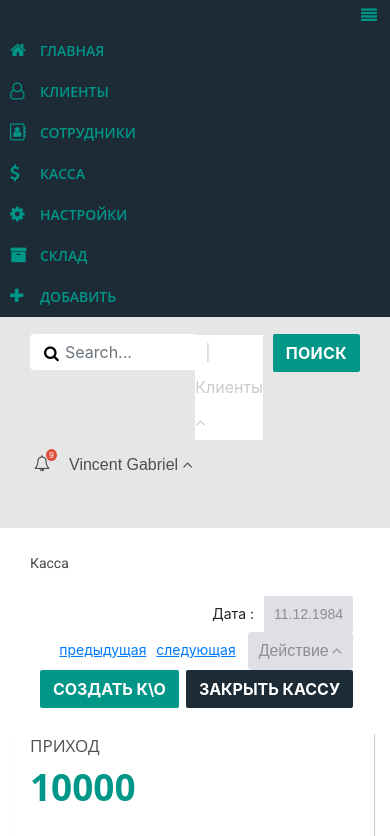
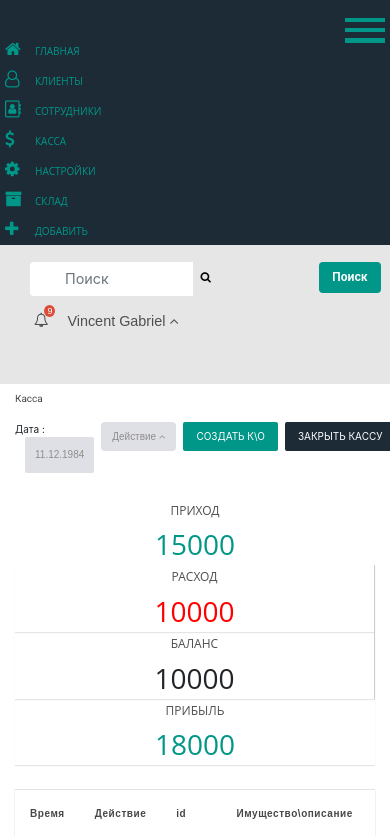
Before and after one commit to NataliyaVerchenko/CRM, a plain HTML site: page index.html in a window 390 px wide. Shown: the top 836 px of the page. Drawn offline with nearby package versions, Linux system fonts and the light colour scheme; a script that the page names is missing; a web font is replaced by a local one.

Commit message:
add coment

```diff
--- a/css/style.css
+++ b/css/style.css
@@ -46,14 +46,6 @@ img {
     border: none;
 }
 
-.col-bg-w {
-    background: white;
-}
-
-.col-bg-main {
-    background: #009688;
-}
-
 .wrapper {
     position: absolute;
     top: 0;
@@ -66,6 +58,11 @@ img {
 .sidebar {
     background: #1c2b36;
     position: relative;
+    left: 0;
+}
+
+.sidebar-menu {
+    margin-top: 35px;
 }
 
 .sidebar span {
@@ -77,6 +74,69 @@ img {
     flex-direction: row-reverse;
 }
 
+.navbar-toggle .icon-bar {
+    background-color: #ffffff;
+}
+
+.toggle-hamburger {
+    background-color: transparent;
+    /* color: #ccc; */
+    display: block;
+    position: absolute;
+    top: 18px;
+    right: 0;
+    overflow: hidden;
+    margin: 0;
+    padding: 0;
+    width: 50px;
+    height: 25px;
+    font-size: 0;
+    -webkit-appearance: none;
+    -moz-appearance: none;
+    appearance: none;
+    box-shadow: none;
+    border: none;
+    border-radius: none;
+    cursor: pointer;
+    -webkit-transition: background 0.3s;
+    transition: background 0.3s;
+}
+
+.toggle-hamburger:focus {
+    outline: none;
+}
+
+.toggle-hamburger span {
+    display: block;
+    position: absolute;
+    top: 10px;
+    left: 5px;
+    right: 5px;
+    height: 4px;
+    background: #009688;
+}
+
+.toggle-hamburger span::before, .toggle-hamburger span::after {
+    position: absolute;
+    display: block;
+    left: 0;
+    width: 100%;
+    height: 14px;
+    background-color: #009688;
+    content: "";
+}
+
+.toggle-hamburger span::before {
+    top: -20px;
+}
+
+.toggle-hamburger span::after {
+    bottom: -20px;
+}
+.toggle-hamburger:hover .sidebar{
+
+    left: -137px;
+}
 .nav-sidebar {
     list-style: none;
     display: block;
@@ -108,26 +168,49 @@ img {
 
 }
 
+.toogle {
+    display: block;
+
+}
+
+.toogle .btn-navbar {
+    position: relative;
+    float: right;
+    padding: 9px 10px;
+    margin: 0 0 20px 0;
+    background-color: gainsboro;
+    /* background-image: none; */
+    border: 1px solid transparent;
+    border-radius: 4px;
+}
+
+.navbar-toggle .icon-bar {
+    display: block;
+    width: 22px;
+    height: 2px;
+    border-radius: 1px;
+}
+
 /******* MAIN **********/
 section {
     padding: 10px 15px;
 }
 
 /*****START SECTION HEADER*/
-.section-header {
+.content-header {
     padding: 17px 30px;
     margin: 0 -15px;
     background: #e6e6e6;
 }
 
-.section-header ul {
+.content-header ul {
     list-style: none;
     font-size: 0;
 }
 
-.section-header .left-menu li {
+.content-header .content-header_left li {
     position: relative;
-    display: inline-block;
+    display: block;
     line-height: 40px;
     text-align: center;
     font-size: 16px;
@@ -135,12 +218,12 @@ section {
 
 }
 
-.left-menu__item a {
+.content-header_left__item a {
     position: relative;
     color: #fff;
 }
 
-.left-menu__item ul li {
+.content-header_left__item ul li {
     display: block;
 }
 
@@ -160,7 +243,7 @@ section {
     background-color: #dd4b39;
 }
 
-.section-header ul li a {
+.content-header ul li a {
     margin-right: 10px;
     padding: 5px;
     display: inline-block;
@@ -184,11 +267,11 @@ section {
     border: none;
 }
 
-.right-menu .dropdown-menu {
+.content-header_right .dropdown-menu {
     display: none;
 }
 
-.right-menu .dropdown-menu:hover {
+.content-header_right .dropdown-menu:hover {
     display: block;
 }
 
@@ -204,21 +287,28 @@ section {
     background: transparent;
 }
 
-.right-menu div .btn-search {
+.content-header_right div .btn-search {
     background: #009688;
 }
 
 .form-search .dropdown {
     background: white;
     color: #ccc;
-    line-height: 35px;
+
 }
 
 .form-search a.btn-client {
     position: relative;
+    display: inline-flex;
     padding: 6px 10px;
+    text-decoration: none;
     color: #ccc;
-    line-height: 24px;
+
+}
+
+a.btn-client i {
+    margin-left: 5px;
+    margin-top: 4px;
 }
 
 .form-search a.btn-client:before {
@@ -227,10 +317,14 @@ section {
     padding-right: 5px;
 }
 
+.header-form {
+    width: 60%;
+}
+
 /*****END SECTION HEADER*/
 
 /* START CONTENT_TEKETS*/
-.inner-content-tikets {
+.inner-content-tickets {
     position: relative;
     display: block;
     min-height: 90px;
@@ -241,16 +335,16 @@ section {
 
 }
 
-.item-tikets {
+.content-tickets_item {
     border-right: 1px solid #ccc;
     box-shadow: 0 1px 1px rgba(0, 0, 0, 0.1);
 }
 
-.item-tikets:last-child {
+.content-tickets_item:last-child {
     border-right: 0;
 }
 
-.inner-content-tikets .title {
+.inner-content-tickets .title {
     color: #4f4f4f;
     font-family: "Open Sans", sans-serif;
     font-size: 17px;
@@ -259,13 +353,17 @@ section {
     text-transform: uppercase;
 }
 
-.inner-content-tikets .value {
+.inner-content-tickets .value {
     font-family: "Open Sans", sans-serif;
     font-size: 37px;
     font-weight: 700;
 }
 
-.text-main-clr {
+.indicators-danger {
+    color: #ff0000;
+}
+
+.indicators-good {
     color: #009688;
 }
 
@@ -315,7 +413,7 @@ section {
 /*END TABLE */
 
 /*START SUB-HEADER*/
-.sub-header h2 {
+.content-subheader h2 {
     color: #484848;
     font-family: Roboto, sans-serif;
     font-size: 14px;
@@ -324,19 +422,20 @@ section {
     letter-spacing: -0.03px;
 }
 
-.sub-header .nav {
+.content-subheader .content-subheader_nav {
     font-size: 0;
     margin: 0;
     padding: 0;
     list-style: none;
 }
 
-.sub-header .nav li {
+.content-subheader .content-subheader_nav li {
     margin-right: 7px;
+    margin-bottom: 10px;
     font-size: 14px;
 }
 
-.sub-header .nav li a {
+.content-subheader .content-subheader_nav li a {
     letter-spacing: -0.03px;
 }
 
@@ -349,11 +448,11 @@ a.btn-lock, a.btn-create, a.btn-search {
     border-radius: 2px;
 }
 
-.sub-header .btn-lock {
+.content-subheader .btn-lock {
     background: #1c2b36;
 }
 
-.sub-header .btn-create {
+.content-subheader .btn-create {
     background: #009688;
 }
 
@@ -384,4 +483,97 @@ a.btn-act i {
     line-height: 24px;
 }
 
+button.btn-search {
+    color: #fff;
+    font-weight: 700;
+}
+
+.input-group button {
+    position: absolute;
+    top: 0;
+    right: -188px;
+}
+
 /*END SUB_HEADER*/
+
+/*MEDIA QUERIES*/
+@media (max-width: 960px) {
+
+    .btn {
+        font-size: .9rem;
+    }
+
+    .content-header_left__item a {
+        font-size: .9em;
+    }
+
+    .form-control {
+
+        font-size: .9em;
+    }
+
+    .form-search .dropdown {
+        font-size: .9em;
+    }
+}
+
+@media (max-width: 767px) {
+    .btn {
+        font-size: .7rem;
+    }
+
+    .nav-sidebar li a {
+        padding: 5px;
+        font-weight: 400;
+        font-size: 10px;
+
+    }
+}
+
+@media (max-width: 480px) {
+    .content-subheader .content-subheader_nav li {
+        font-size: 10px;
+    }
+
+    .content-subheader h2 {
+        font-size: 10px;
+        font-weight: 400;
+        line-height: 30px;
+    }
+
+    .table-responsive {
+        letter-spacing: 0.54px;
+        font-size: 10px;
+        font-weight: 400;
+    }
+
+    .inner-content-tickets .value {
+        font-size: 28px;
+        font-weight: 400;
+        text-align: center;
+    }
+
+    .inner-content-tickets .title {
+        font-size: 12px;
+        text-align: center;
+    }
+
+    .inner-content-tickets {
+        display: initial;
+        width: 50%;
+    }
+
+    .form-search a.btn-client {
+
+        display: none;
+    }
+
+    a.btn {
+        font-size: 10px;
+        font-weight: 400;
+    }
+
+    .control {
+        display: none;
+    }
+}
--- a/index.html
+++ b/index.html
@@ -17,36 +17,34 @@
     <div class="container-fluid">
         <div class="row mb-0">
             <div class="col-sm-3 col-md-2 sidebar m-0 p-0">
-                <div><a class="btn btn-navbar" data-toggle="collapse" data-target=".nav-collapse">
-                    <span class="icon-bar"></span>
-                    <span class="icon-bar"></span>
-                    <span class="icon-bar"></span>
-                    <span class="fa fa-align-justify" aria-hidden="true"></span>
-                </a>
-                    <ul class="nav nav-sidebar">
-                        <li><a href="#"><span class="fa fa-home"></span>главная</a></li>
-                        <li><a href="#"><span class="fa fa-user-o" aria-hidden="true"></span>клиенты</a></li>
-                        <li><a href="#"><span class="fa fa-address-book-o" aria-hidden="true"></span>сотрудники</a></li>
-                        <li><a href="#"><span class="fa fa-dollar"></span>касса</a></li>
-                        <li><a href="#"><span class="fa fa-gear"></span>настройки</a></li>
-                        <li><a href="#"><span class="fa fa-archive"></span>склад</a></li>
-                        <li><a href="#"><span class=" fa fa-plus"></span>добавить</a></li>
+                    <div class="sidebar-menu">
+                        <button class="toggle-hamburger toggle-hamburger__hidden">
+                            <span>menu toggle</span>
+                        </button>
+                    <ul class="nav nav-sidebar navbar-collapse" id="toogle-menu">
+                        <li class="nav-sidebar_item"><a href="#"><span class="fa fa-home"></span>главная</a></li>
+                        <li class="nav-sidebar_item"><a href="#"><span class="fa fa-user-o" aria-hidden="true"></span>клиенты</a></li>
+                        <li class="nav-sidebar_item"><a href="#"><span class="fa fa-address-book-o" aria-hidden="true"></span>сотрудники</a></li>
+                        <li class="nav-sidebar_item"><a href="#"><span class="fa fa-dollar"></span>касса</a></li>
+                        <li class="nav-sidebar_item"><a href="#"><span class="fa fa-gear"></span>настройки</a></li>
+                        <li class="nav-sidebar_item"><a href="#"><span class="fa fa-archive"></span>склад</a></li>
+                        <li class="nav-sidebar_item"><a href="#"><span class=" fa fa-plus"></span>добавить</a></li>
                     </ul>
                 </div>
-
             </div>
-            <div class="col-sm-9 col-sm-offset-3 col-md-10 col-md-offset-2 main">
-                <section class="section-header">
-                    <div class="row">
+            <div class="col-sm-9 col-sm-offset-3 col-md-10 col-md-offset-2 content">
+                <header class="content-header">
+                    <div class="row d-flex align-items-md-baseline">
                         <div class="col-md-9">
-                            <div class="right-menu d-flex justify-content-start">
+                            <div class="content-header_right d-flex justify-content-start">
                                 <div class="form-search d-flex align-items-baseline flex-md-wrap">
                                     <form action="#" method="get" class="header-form">
                                         <div class="input-group">
-                                            <input type="text" name="q" class="form-control" placeholder="Search...">
+                                            <input type="text" name="q" class="form-control" placeholder="Поиск">
+                                            <button href="#" class="btn btn-search">Поиск</button>
                                             <span class="input-group-btn">
-                                    <button type="submit" name="search" id="search-btn" class="btn btn-flat">
-                                        <i class="fa fa-search"></i>
+                                            <button type="submit" name="search" id="search-btn" class="btn btn-flat">
+                                            <i class="fa fa-search"></i>
                                     </button>
                                 </span>
                                         </div>
@@ -60,18 +58,16 @@
                                             <li><a href="#">Something else here</a></li>
                                         </ul>
                                     </div>
-
                                 </div>
-                                <div><a href="#" class="btn btn-search">Поиск</a></div>
                             </div>
                         </div>
                         <div class="col-md-3">
-                            <ul class="left-menu d-flex justify-content-md-end">
-                                <li class="left-menu__item">
+                            <ul class="content-header_left d-flex justify-content-md-end">
+                                <li class="content-header_left__item">
                                     <a href="#" class="p-1"><i class="fa fa-bell-o"></i>
                                         <span class="label label-danger">9</span></a>
                                 </li>
-                                <li class="left-menu__item dropdown">
+                                <li class="content-header_left__item dropdown">
                                     <a href="#" role="button" data-toggle="dropdown">Vincent Gabriel <i
                                             class="fa fa-angle-up"></i>
                                     </a>
@@ -87,12 +83,12 @@
                             </ul>
                         </div>
                     </div>
-                </section>
-                <section class="sub-header mb-md-2 mb-sm-1">
-                    <div class="row">
+                </header>
+                <div class="content-subheader mb-md-2 mb-sm-1">
+                    <div class="row d-flex align-items-md-baseline">
                         <div class="col-md-2"><h2>Касса</h2></div>
-                        <div class="col-md-offset-2 col-md-10">
-                            <ul class="nav d-flex justify-content-end align-items-baseline">
+                        <div class="col-md-10 d-sm-flex justify-content-sm-end align-items-sm-center">
+                            <ul class="content-subheader_nav d-flex justify-content-md-end justify-content-sm-between align-items-md-baseline align-items-sm-center flex-md-wrap flex-sm-wrap">
                                 <li class="data">Дата :<span>11.12.1984</span></li>
                                 <li class="control"><a href="#" class="prev">предыдущая</a><a class="next" href="#">следующая</a>
                                 </li>
@@ -106,40 +102,40 @@
                                     </ul>
                                 </li>
 
-                                <li><a href="#" class="btn btn-create">Создать к\о</a></li>
-                                <li><a href="#" class="btn btn-lock">закрыть кассу</a></li>
+                                <li class="create"><a href="#" class="btn btn-create">Создать к\о</a></li>
+                                <li class="lock"><a href="#" class="btn btn-lock">закрыть кассу</a></li>
                             </ul>
                         </div>
                     </div>
-                </section>
-                <div class="content pb-md-5 mt-3 mb-3">
-                    <div class="row content-tikets text-md-center text-sm-center pb-2 m-0">
-                        <div class="col-md-3 item-tikets">
-                            <div class="inner-content-tikets">
+                </div>
+                <div class=" wrapper-inner pb-md-5 mt-3 mb-3">
+                    <div class="row content-tickets text-md-center text-sm-center pb-2 m-0">
+                        <div class="col-md-3 content-tikets_item">
+                            <div class="inner-content-tickets">
                                 <div class="title"><span>приход</span></div>
-                                <div class="value text-main-clr"><span>10000</span></div>
+                                <div class="value indicators-good"><span>15000</span></div>
                             </div>
                         </div>
-                        <div class="col-md-3 item-tikets">
-                            <div class="inner-content-tikets">
+                        <div class="col-md-3 content-tickets_item">
+                            <div class="inner-content-tickets">
                                 <div class="title">Расход</div>
-                                <div class="value text-danger">
+                                <div class="value indicators-danger">
                                     <span>10000</span>
                                 </div>
                             </div>
                         </div>
-                        <div class="col-md-3 item-tikets">
-                            <div class="inner-content-tikets">
+                        <div class="col-md-3 content-tickets_item">
+                            <div class="inner-content-tickets">
                                 <div class="title">Баланс</div>
                                 <div class="value">
                                     <span>10000</span>
                                 </div>
                             </div>
                         </div>
-                        <div class="col-md-3 item-tikets">
-                            <div class="inner-content-tikets">
+                        <div class="col-md-3 content-tickets_item">
+                            <div class="inner-content-tickets">
                                 <div class="title">Прибыль</div>
-                                <div class="value text-main-clr">
+                                <div class="value indicators-good">
                                     <span>18000</span>
                                 </div>
                             </div>
--- a/js/script.js
+++ /dev/null
@@ -1,3 +0,0 @@
-$(document).ready(function () {
-
-    });
```
